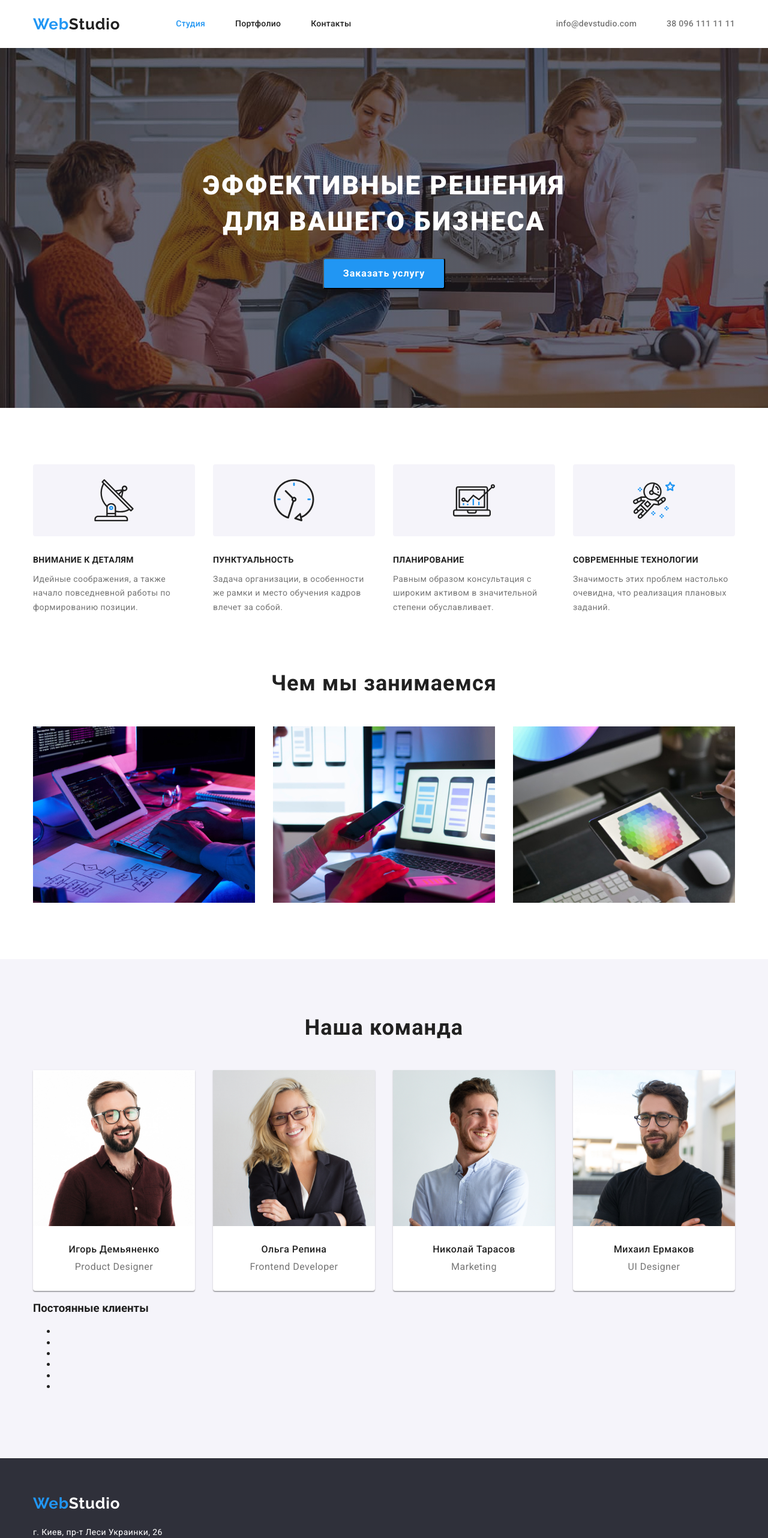
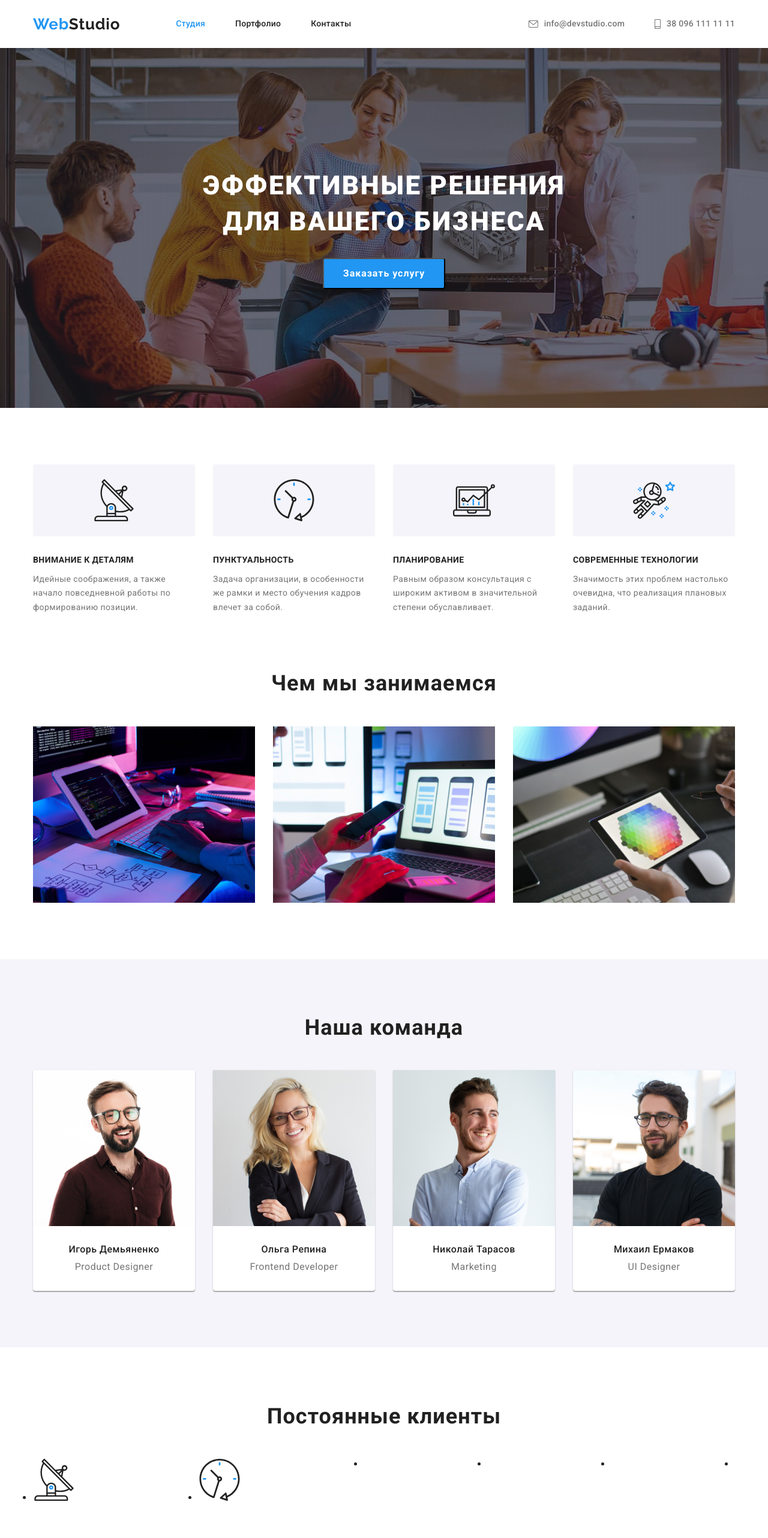
Before and after one commit to DmytroVoitovych/goit-markup-hw-04, a plain HTML site: page index.html in a window 1280 px wide. Shown: the top 2564 px of the page at 60% size. Drawn offline with nearby package versions, Linux system fonts and the light colour scheme; a web font is replaced by a local one.

Commit message:
Добавил иконки в шапку

```diff
--- a/css/main.css
+++ b/css/main.css
@@ -106,10 +106,14 @@ img {
   font-size: 14px;
   line-height: 1.14;
   letter-spacing: 0.02em;
+  display: flex;
+  align-items: center;
 }
-.kontakt::after {
-  content: "";
-  background-image: url(../svg/envelope.svg);
+.kontakt-icon {
+  margin-right: 10px;
+}
+.kontakt-icon {
+  fill: currentColor;
 }
 .nav-flex {
   display: flex;
@@ -122,6 +126,7 @@ img {
 .kontakt:hover,
 .kontakt:focus {
   color: var(--akcent-color);
+  fill: var(--akcent-color);
 }
 /* начинаю работу над оформлением героя */
 .hero {
@@ -216,7 +221,7 @@ img {
 }
 .item:nth-child(1)::before {
   display: block;
-  background-image: url(../images/anten.svg);
+  background-image: url(../images/../images/anten.svg);
   background-repeat: no-repeat;
   /* background-size: contain; */
   background-position: center;
@@ -311,7 +316,29 @@ img {
   padding-top: 30px;
   padding-bottom: 30px;
 }
+/* Начинаю оформлять внутрению секцию постоянных клиентов */
+.client-often {
+  /* background: var(--white-color); */
+  padding-top: 94px;
+  padding-bottom: 94px;
+}
 
+.title-client {
+  margin: 0;
+  margin-bottom: 50px;
+  font-weight: 700;
+  font-size: 36px;
+  line-height: 1.17;
+  text-align: center;
+  letter-spacing: 0.03em;
+}
+
+.list-client {
+  display: flex;
+  margin: 0;
+  padding: 0;
+  justify-content: space-between;
+}
 /*начинаю работу над футером */
 .address {
   font-size: 14px;
--- a/css/styles.css
+++ b/css/styles.css
@@ -23,6 +23,10 @@ body {
   background-color: #ffffff;
   color: #212121;
   font-family: Roboto, sans-serif;
+}
+
+img {
+  display: block;
 }
 
 /*оформляем шапку  */
@@ -180,10 +184,19 @@ body {
 
 .list-project .item {
   width: 370px;
-  border: 1px solid #eeeeee;
+
   /* margin: 15px; - древний способ */
   margin-right: 30px;
+
+  background-color: #ffffff;
 }
+
+.list-project .item:hover {
+  box-shadow: 0px 1px 1px rgba(0, 0, 0, 0.12), 0px 4px 4px rgba(0, 0, 0, 0.06),
+    1px 4px 6px rgba(0, 0, 0, 0.16);
+  cursor: pointer;
+}
+
 .list-project .item:nth-last-child(-n + 6) {
   margin-top: 30px;
 }
@@ -199,10 +212,10 @@ body {
   letter-spacing: 0.06em;
 }
 
-.title:hover {
+/* .title:hover {
   color: var(--akcent-color);
   cursor: default;
-}
+} */
 
 .desc {
   margin-top: 0;
@@ -216,6 +229,9 @@ body {
   padding-top: 20px;
   padding-bottom: 20px;
   padding-left: 24px;
+  border-bottom: 1px solid #eeeeee;
+  border-left: 1px solid #eeeeee;
+  border-right: 1px solid #eeeeee;
 }
 /*начинаю работу над футером */
 .address {
--- a/index.html
+++ b/index.html
@@ -35,8 +35,12 @@
         </ul>
       </nav>
      <div class="nav-flex">
-      <a class="kontakt" href="mailto:">info@devstudio.com</a>
-      <a class="kontakt" href="tel:+">38 096 111 11 11</a>
+      <a class="kontakt" href="mailto:"><svg class="kontakt-icon" width="16" height="12">
+        <use href="./images/sprite.svg#icon-envelope"></use>
+      </svg>info@devstudio.com</a>
+      <a class="kontakt" href="tel:+"><svg class="kontakt-icon" width="10" height="16">
+        <use href="./images/sprite.svg#icon-smartphone"></use>
+      </svg>38 096 111 11 11</a>
       </div>
       </div>
     </header>
@@ -157,19 +161,22 @@
             <p class="disc-team">UI Designer</p></div>
           </li>
         </ul>
-        <section class="client-often">
-          <h3 class="title-client">Постоянные клиенты</h3>
+
+        </div>
+      </section>
+      <section class="client-often">
+         <div class="container"> <h3 class="title-client">Постоянные клиенты</h3>
           <ul class="list-client">
-            <li class="icon-client"><a href=""></a></li>
-            <li class="icon-client"><a href=""></a></li>
-            <li class="icon-client"><a href=""></a></li>
+            <li class="icon-client"><a href=""><img src="./images/anten.svg" alt=""></a></li>
+            <li class="icon-client"><a href=""><img src="./images/clock.svg" alt=""></a></li>
+            <li class="icon-client">
+                               <a href=""></a></li>
             <li class="icon-client"><a href=""></a></li>
             <li class="icon-client"><a href=""></a></li>
             <li class="icon-client"><a href=""></a></li>
           </ul>
+          </div>
         </section>
-        </div>
-      </section>
     </main>
 
     <!-- Начинаю делать подвал-->
```
Also changed, not shown: images/sprite.svg (added).
